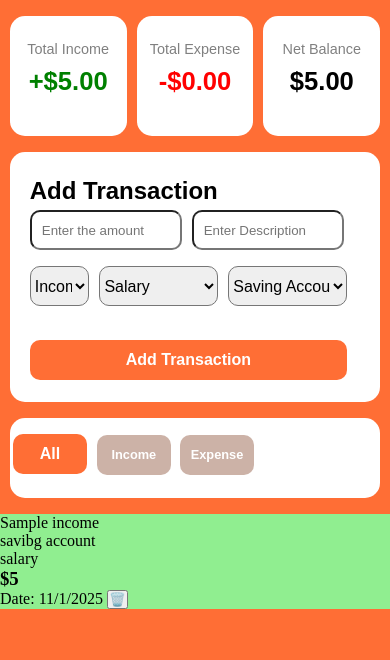
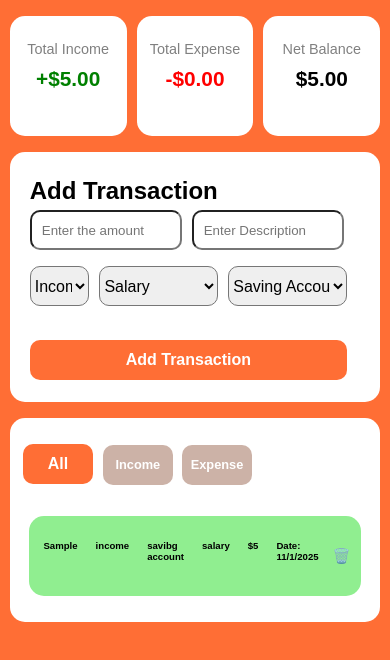
Before and after one commit to naidcode/Finance-Tracker-App, a plain HTML site: page inde.html in a window 390 px wide. Both pictures are taken after typing "5", "Sample" into the empty fields and a click on the button "Add Transaction". Shown: the part 132-792 px from the top of the page. Drawn offline with Linux system fonts and the light colour scheme.

Commit message:
responsive design

```diff
--- a/inde.html
+++ b/inde.html
@@ -54,8 +54,8 @@
       <button class="filter-Btn active" data-filter="all">All</button>
       <button class="filter-Btn" data-filter="income">Income</button>
       <button class="filter-Btn" data-filter="expense">Expense</button>
+      <div id="transactionList"></div>
     </div>
-    <div id="transactionList"></div>
   </body>
   <script src="script.js"></script>
 </html>
--- a/style.css
+++ b/style.css
@@ -129,11 +129,12 @@ h1{
 }
 
 .filtered{
-   height: 80px;
+   height: 100%;
   width: 80%;
   background-color: white;
   margin: 1em auto;
   border-radius: 15px;
+  padding: 10px;
 }
 .filtered .active{
   height: 40px;
@@ -157,9 +158,58 @@ h1{
   border-radius: 10px;
 }
 
+ .transactionList{
+  width: 95%;
+  display: flex;
+  justify-content: center;
+  padding: 20px;
+  margin: 1em auto;
+  border-radius: 15px;
+  gap: 10px;
+}
+
+.spanstyle{
+  font-size: 1rem;
+  font-family: Arial, Helvetica, sans-serif;
+  color: black;
+  font-weight: 700;
+  padding: 10px;
+}
+
+.parastyle{
+   font-size: 0.9rem;
+  font-family: Arial, Helvetica, sans-serif;
+  color: black;
+  font-weight: 700;
+  padding: 10px;
+}
+
+.h3style{
+  font-size: 1rem;
+  font-family: Arial, Helvetica, sans-serif;
+  color: black;
+  font-weight: 700;
+  padding: 10px;
+}
+.delete-Btn{
+  height: 40px;
+  width: 20%;
+  font-family: Arial, Helvetica, sans-serif;
+  font-size: 2rem;
+   background-color:transparent;
+  color: white;
+  border: none;
+  border-radius: 10px;
+}
+
 @media (max-width:720px){
   .amountBoxes , .header ,#TrackerBox , .filtered{
     width: 95%;
+  }
+
+  .spanstyle , .parastyle ,.h3style{
+    padding: 6px;
+
   }
 }
 
@@ -180,4 +230,28 @@ h1{
     font-size: 0.8rem;
     margin: 1em 0.2em;
   }
+
+   .spanstyle , .parastyle ,.h3style{
+    font-size: 0.9rem;
+    padding: 4px;
+  }
+  .delete-Btn{
+    font-size: 0.9rem;
+    width: 25%;
+  }
 }
+
+@media (max-width: 430px){
+  .amountBox{
+    width: 98%;
+  }
+
+    #amountEx , #amountIn , #amountNet{
+    font-size: 1.3rem;
+  }
+
+   .spanstyle , .parastyle ,.h3style{
+    font-size: 0.6rem;
+    padding: 4px;
+  }
+}
```
